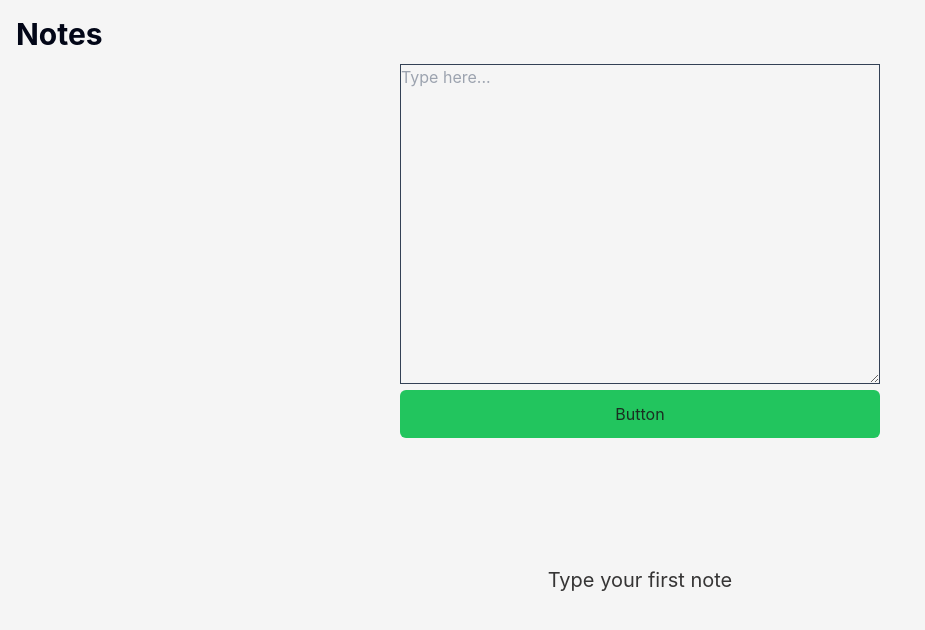
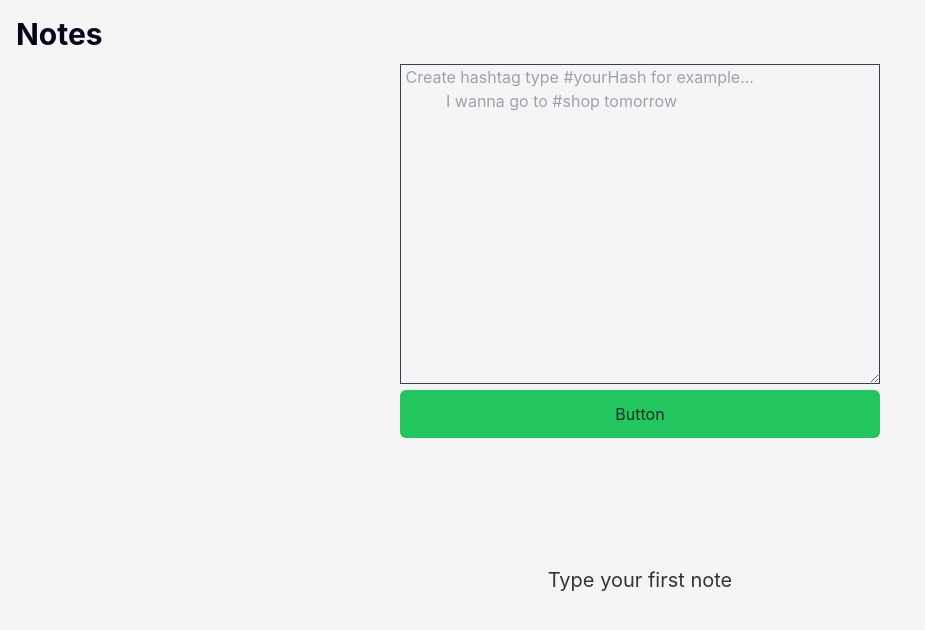
Before and after one commit to Alex991995/Notes-app, a React (Vite) app: page / in a window 1280 px wide. Shown: the top 630 px of the page, without its empty margins (0-925 px from the left). Built offline with nearby package versions, Linux system fonts and the light colour scheme.

Commit message:
add some information in readme

```diff
--- a/src/components/Form.tsx
+++ b/src/components/Form.tsx
@@ -32,9 +32,10 @@ function Form() {
 
   return (
     <form className='flex flex-col m-3 max-w-[30rem] w-full' onSubmit={handelAddNote} >
-        <div className='relative   ' >
+        <div className='relative' >
           <textarea
-          placeholder='Type here...'
+          placeholder=' Create hashtag type #yourHash for example...
+          I wanna go to #shop tomorrow'
           className='text-transparent bg-transparent caret-black w-full  h-[20rem] border border-slate-700 outline-none break-words' ref={textareraRef}
           onChange={handelTextarea}></textarea>
           <div
```
Also changed, not shown: 1 other file (tests, documents, lock files or other folders).
